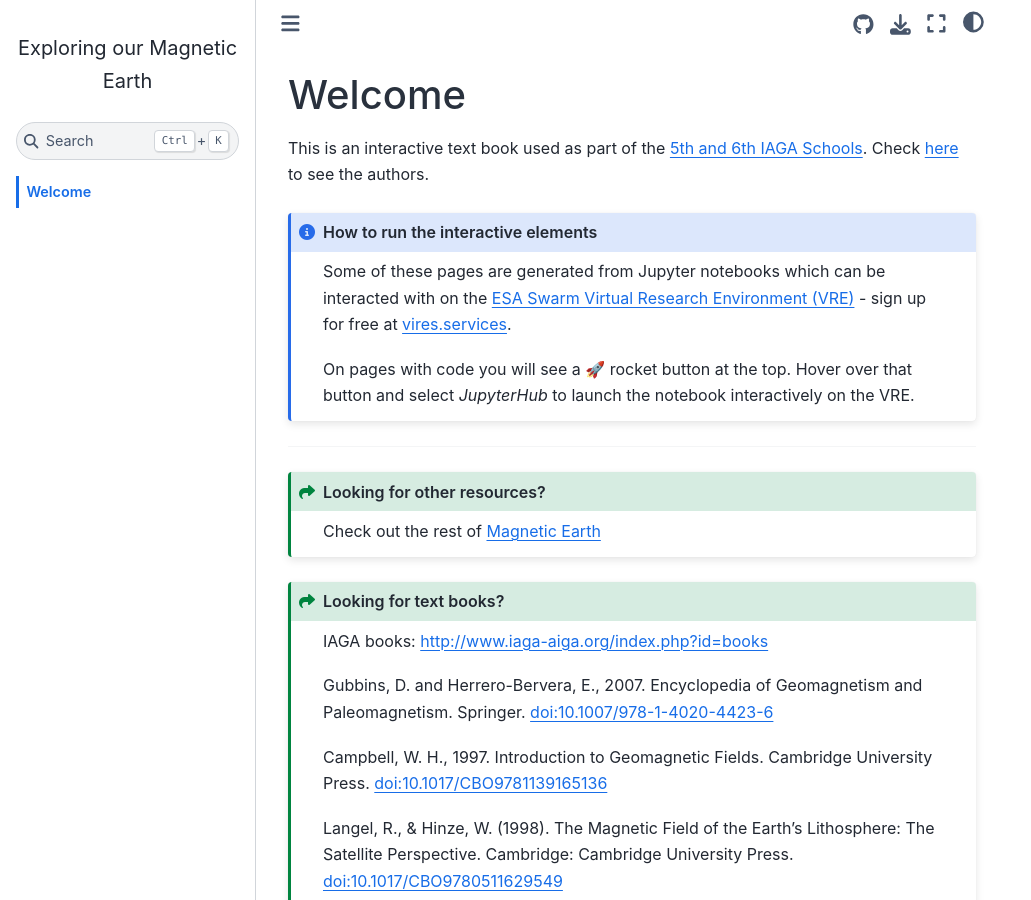
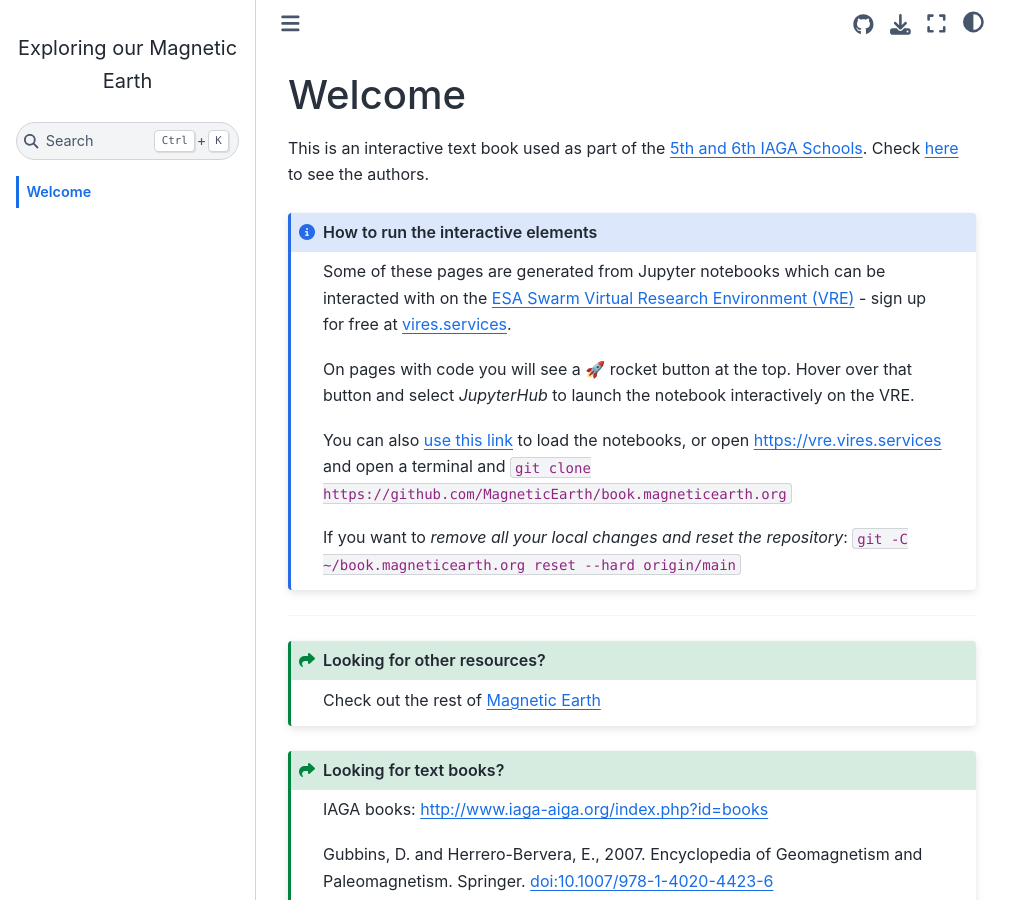
Before and after one commit to MagneticEarth/book.magneticearth.org, a Jupyter Book: the page built from intro/welcome.md, in a window 1280 px wide and 900 px high. Shown: the whole window, without its empty margins (0-1031 px from the left). Built offline with Jupyter Book 1.0.4 settings and Sphinx 7.4.7 and the Sphinx Book theme 1.1.4, drawn with Linux system fonts in a browser that asks for light colours; pages that are not in the unit, such as notebooks, are missing from menus.

Commit message:
Add a bit more instructions

```diff
--- a/intro/welcome.md
+++ b/intro/welcome.md
@@ -7,7 +7,12 @@
 Some of these pages are generated from Jupyter notebooks which can be interacted with on the [ESA Swarm Virtual Research Environment (VRE)](https://earth.esa.int/eogateway/tools/swarm-vre) - sign up for free at [vires.services](https://vires.services).
 
 On pages with code you will see a 🚀 rocket button at the top. Hover over that button and select *JupyterHub* to launch the notebook interactively on the VRE.
+
+You can also [use this link](https://vre.vires.services/hub/user-redirect/git-pull?repo=https%3A//github.com/MagneticEarth/book.magneticearth.org&urlpath=lab/tree/book.magneticearth.org/geomag-obs-models&branch=main) to load the notebooks, or open <https://vre.vires.services> and open a terminal and `git clone https://github.com/MagneticEarth/book.magneticearth.org`
+
+If you want to *remove all your local changes and reset the repository*: `git -C ~/book.magneticearth.org reset --hard origin/main`
 :::
+
 
 ---
 
```
